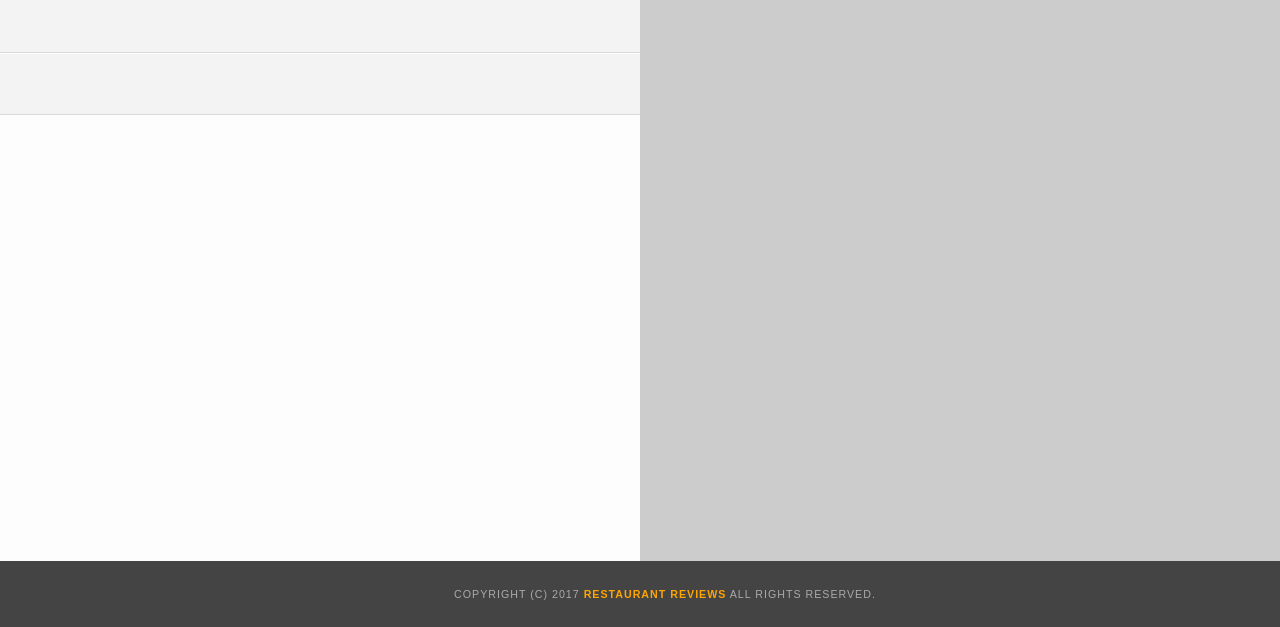
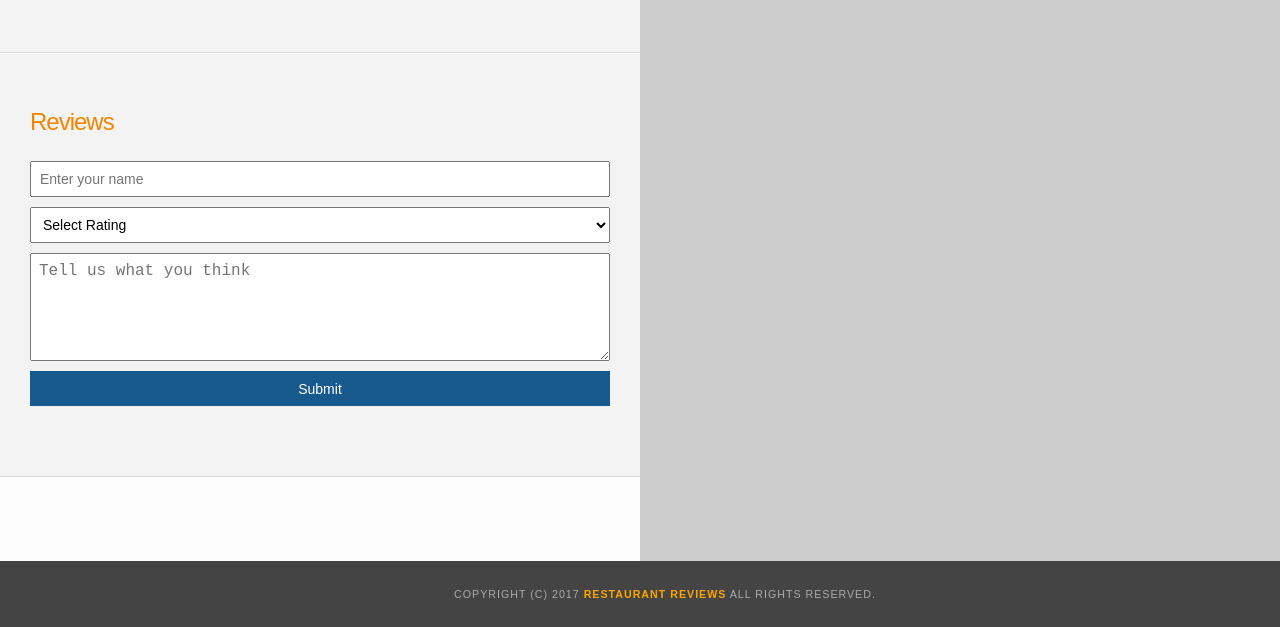
Before and after one commit to udacity/mws-restaurant-stage-3, a website: page frontend/restaurant.html in a window 1280 px wide. Shown: the part 173-800 px from the top of the page. Drawn offline with nearby package versions, Linux system fonts and the light colour scheme; some packages are replaced by stand-ins of ours; files that its build step writes are made by us from their sources.

Commit message:
webp images and add review form

```diff
--- a/frontend/css/restaurant-info.css
+++ b/frontend/css/restaurant-info.css
@@ -161,3 +161,39 @@
 #restaurant-hours td {
   color: #666;
 }
+
+#restaurant-review-form {
+  margin-bottom: 30px;
+}
+
+#review-form {
+  display: flex;
+  flex-direction: column;
+  justify-content: space-around;
+}
+
+#review-form input {
+  margin-bottom: 10px;
+  padding: 8px;
+  font-size: 14px;
+}
+
+#review-form select {
+  margin-bottom: 10px;
+  padding: 8px;
+  font-size: 14px;
+}
+
+#review-form textarea {
+  margin-bottom: 10px;
+  padding: 8px;
+  font-size: 16px;
+}
+
+#review-form input[type="submit"] {
+  height: 35px;
+  font-size: 14px;
+  background-color: #185a8e;
+  color: #fff;
+  border: 0;
+}
--- a/frontend/gulpfile.js
+++ b/frontend/gulpfile.js
@@ -10,8 +10,7 @@ const browserSync = require('browser-sync').create();
 gulp.task('css', () => {
   return gulp.src('css/*.css')
     .pipe(cleanCSS({ level: 2 }))
-    .pipe(concat('bundle.css'))
-    .pipe(rename('bundle.min.css'))
+    .pipe(rename({ suffix: '.min' }))
     .pipe(gulp.dest('dist/css'))
     .pipe(browserSync.reload({ stream: true }));
 });
@@ -40,6 +39,7 @@ gulp.task('serve', function() {
 
 gulp.task('watch', ['serve'], function () {
   gulp.watch('css/*.css', ['css']);
+  gulp.watch('dist/css/*.min.css', ['css']);
   gulp.watch('js/*.js', ['js']);
   gulp.watch('*.html', browserSync.reload);
 });
--- a/frontend/js/dbhelper.js
+++ b/frontend/js/dbhelper.js
@@ -162,6 +162,9 @@ class DBHelper {
     fetch(url)
       .then(res => res.json())
       .then(reviews => {
+        reviews = reviews.sort(function(a, b) {
+          return new Date(b.createdAt) - new Date(a.createdAt);
+        });
         DBHelper.createReviewsStore(id, reviews);
         callback(null, reviews);
       })
@@ -290,7 +293,7 @@ class DBHelper {
    * Restaurant image URL.
    */
   static imageUrlForRestaurant(restaurant) {
-    return (`./img/${restaurant.photograph}.jpg`);
+    return (`./img/${restaurant.photograph}.webp`);
   }
 
   /**
--- a/frontend/js/restaurant_info.js
+++ b/frontend/js/restaurant_info.js
@@ -125,9 +125,6 @@ const fillRestaurantHoursHTML = (operatingHours = self.restaurant.operating_hour
  */
 const fillReviewsHTML = (reviews = self.reviews) => {
   const container = document.getElementById('reviews-container');
-  const title = document.createElement('h3');
-  title.innerHTML = 'Reviews';
-  container.appendChild(title);
 
   if (!reviews) {
     const noReviews = document.createElement('p');
@@ -191,3 +188,32 @@ const getParameterByName = (name, url) => {
     return '';
   return decodeURIComponent(results[2].replace(/\+/g, ' '));
 }
+
+const reviewRestaurant = (restaurant = self.restaurant) => {
+  let id = restaurant.id;
+  let name = document.getElementById("review-name").value;
+  let rating = document.getElementById("review-rating").value;
+  let message = document.getElementById("review-comment").value;
+
+  if (name != "" && message != "") {
+    let review = {
+      restaurant_id: id,
+      name: name,
+      rating: rating,
+      comments: message,
+    }
+
+    fetch(`${DBHelper.DATABASE_URL}/reviews`, {
+      method: 'post',
+      body: JSON.stringify(review)
+    })
+    .then(res => res.json())
+    .catch(error => {
+      console.log('Something went wrong submitting your review');
+    });
+
+    window.location.reload();
+  }
+
+  return false;
+}
--- a/frontend/restaurant.html
+++ b/frontend/restaurant.html
@@ -9,7 +9,9 @@
   <title>Restaurant Info</title>
   <link rel='manifest' href='manifest.json'>
   <link rel="stylesheet" src="//normalize-css.googlecode.com/svn/trunk/normalize.css" />
-  <link rel="stylesheet" href="dist/css/bundle.min.css">
+  <link rel="stylesheet" href="dist/css/styles.min.css">
+  <link rel="stylesheet" href="dist/css/restaurant-info.min.css">
+  <link rel="stylesheet" href="dist/css/media.min.css">
 </head>
 
 <body class="inside">
@@ -39,8 +41,27 @@
       </section>
 
       <section id="reviews-container">
+        <h3>Reviews</h3>
+
+        <section id="restaurant-review-form">
+          <form onsubmit="return reviewRestaurant();" id="review-form">
+            <input type="text" placeholder="Enter your name" id="review-name">
+            <select name="review-rating" id="review-rating">
+              <option value="none" disabled selected>Select Rating</option>
+              <option value="1">1</option>
+              <option value="2">2</option>
+              <option value="3">3</option>
+              <option value="4">4</option>
+              <option value="5">5</option>
+            </select>
+            <textarea name="review-comment" id="review-comment" rows="5" placeholder="Tell us what you think"></textarea>
+            <input type="submit">
+          </form>
+        </section>
+
         <ul id="reviews-list"></ul>
       </section>
+
     </section>
   </main>
 
--- a/frontend/sw.js
+++ b/frontend/sw.js
@@ -19,6 +19,16 @@ self.addEventListener('install', event => {
         'img/8.jpg',
         'img/9.jpg',
         'img/10.jpg',
+        'img/1.webp',
+        'img/2.webp',
+        'img/3.webp',
+        'img/4.webp',
+        'img/5.webp',
+        'img/6.webp',
+        'img/7.webp',
+        'img/8.webp',
+        'img/9.webp',
+        'img/10.webp',
       ]);
     })
   )
```
Also changed, not shown: frontend/index.html (+3 -1 lines), frontend/dist/css/bundle.min.css (deleted), frontend/dist/css/main.min.css (added), frontend/dist/css/media.min.css (added), frontend/dist/css/restaurant-info.min.css (added), frontend/dist/css/styles.min.css (added), frontend/dist/js/dbhelper.min.js, frontend/dist/js/restaurant_info.min.js, frontend/img/1.webp (added), frontend/img/10.webp (added), frontend/img/2.webp (added), frontend/img/3.webp (added), frontend/img/4.webp (added), frontend/img/5.webp (added), 4 more files.
